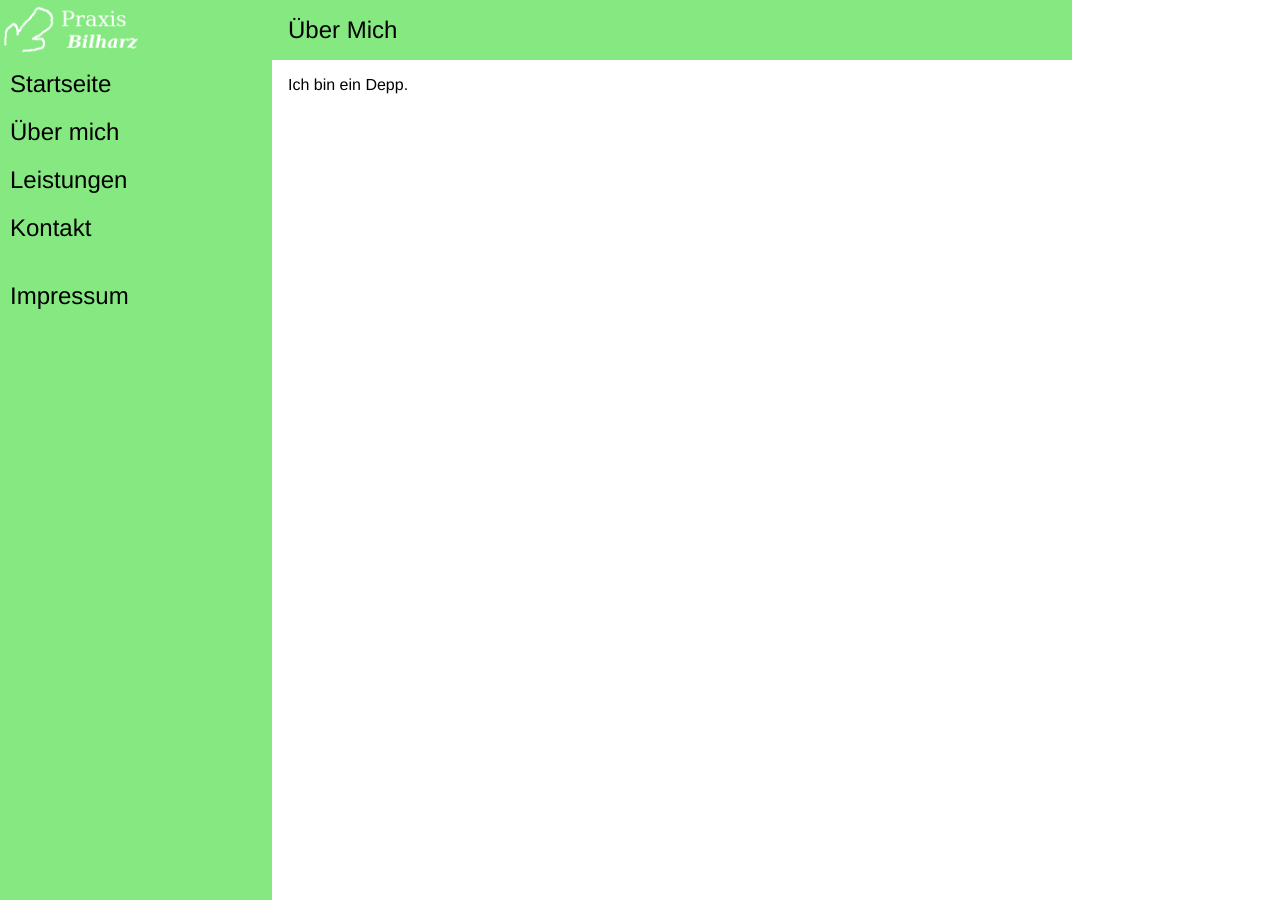
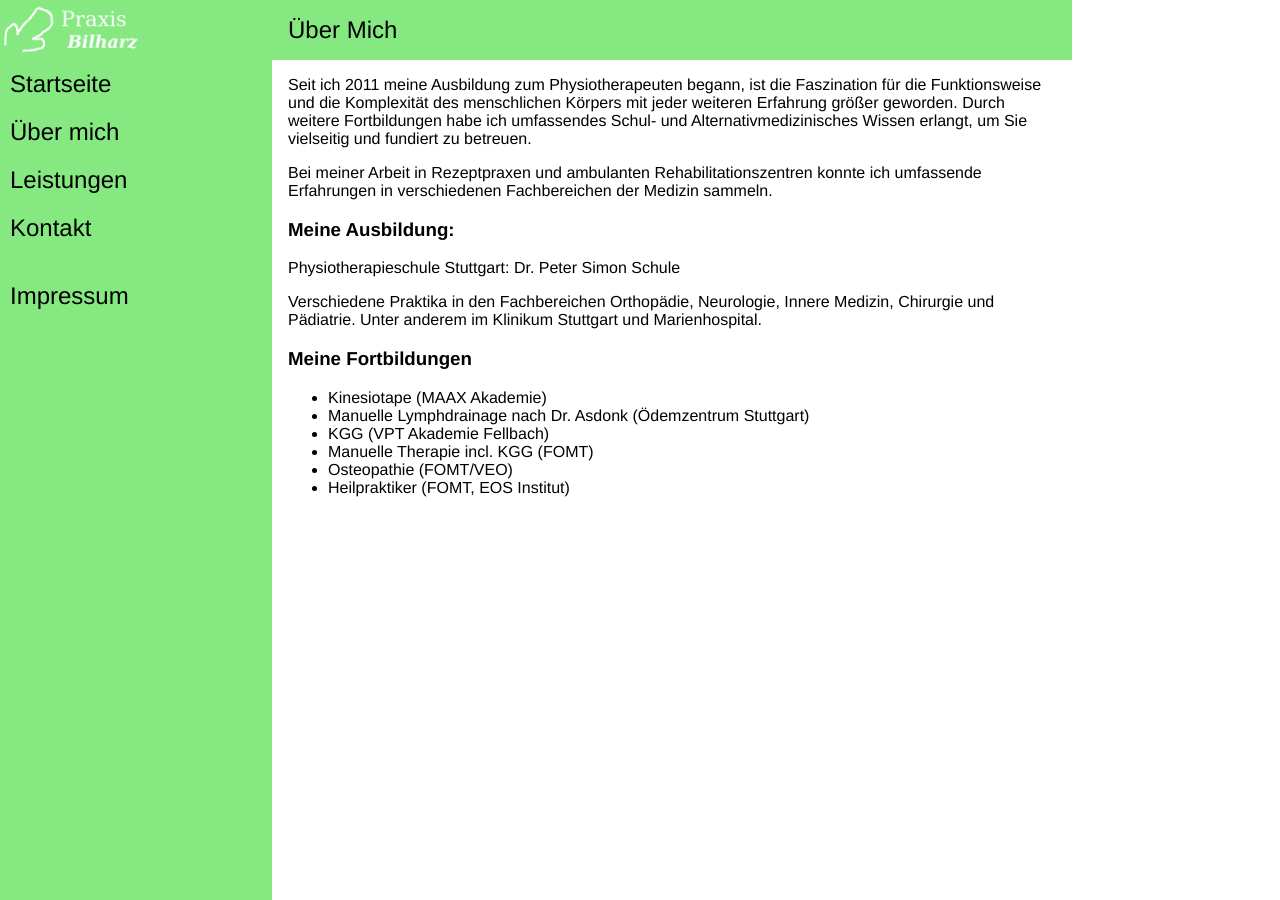
Before and after one commit to sbsoftware/scaling-spoon, a Jekyll site: the page built from uebermich.markdown, in a window 1280 px wide. Built offline with Jekyll 4.4.1, drawn with Linux system fonts in a browser that asks for light colours.

Commit message:
Add content for the about me page
Closes #3

```diff
--- a/uebermich.markdown
+++ b/uebermich.markdown
@@ -3,4 +3,20 @@ layout: default
 title: Über Mich
 ---
 
-Ich bin ein Depp.
+Seit ich 2011 meine Ausbildung zum Physiotherapeuten begann, ist die Faszination für die Funktionsweise und die Komplexität des menschlichen Körpers mit jeder weiteren Erfahrung größer geworden.
+Durch weitere Fortbildungen habe ich umfassendes Schul- und Alternativmedizinisches Wissen erlangt, um Sie vielseitig und fundiert zu betreuen.
+
+Bei meiner Arbeit in Rezeptpraxen und ambulanten Rehabilitationszentren konnte ich umfassende Erfahrungen in verschiedenen Fachbereichen der Medizin sammeln.
+
+### Meine Ausbildung:
+Physiotherapieschule Stuttgart: Dr. Peter Simon Schule
+
+Verschiedene Praktika in den Fachbereichen Orthopädie, Neurologie, Innere Medizin, Chirurgie und Pädiatrie. Unter anderem im Klinikum Stuttgart und Marienhospital.
+
+### Meine Fortbildungen
+* Kinesiotape (MAAX Akademie)
+* Manuelle Lymphdrainage nach Dr. Asdonk (Ödemzentrum Stuttgart)
+* KGG (VPT Akademie Fellbach)
+* Manuelle Therapie incl. KGG (FOMT)
+* Osteopathie (FOMT/VEO)
+* Heilpraktiker (FOMT, EOS Institut)
```
